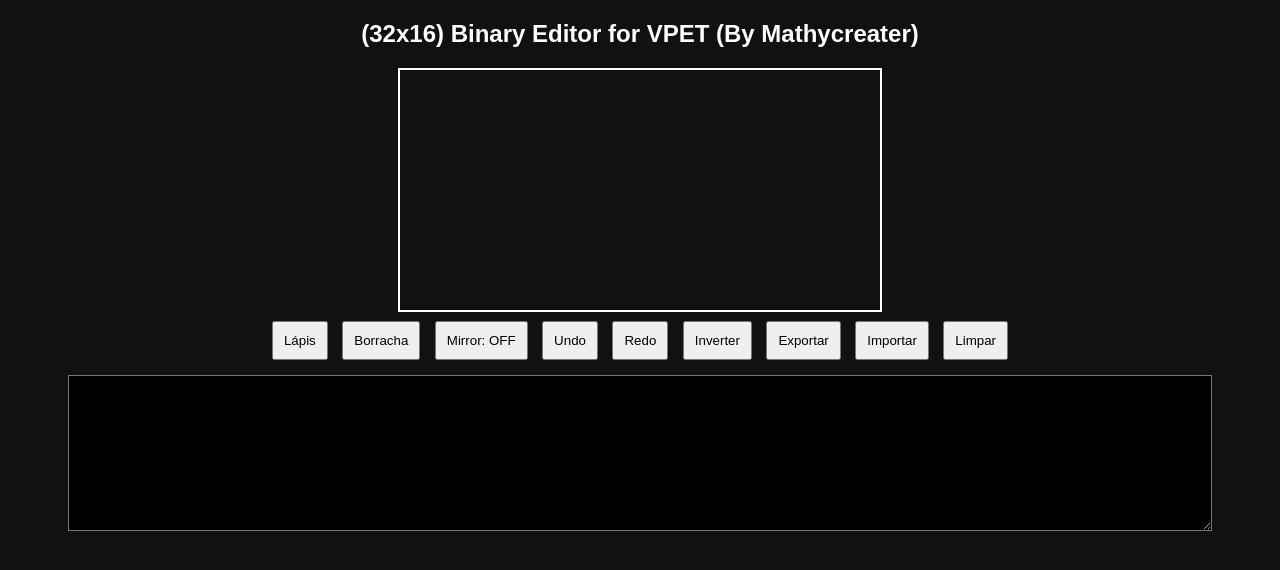
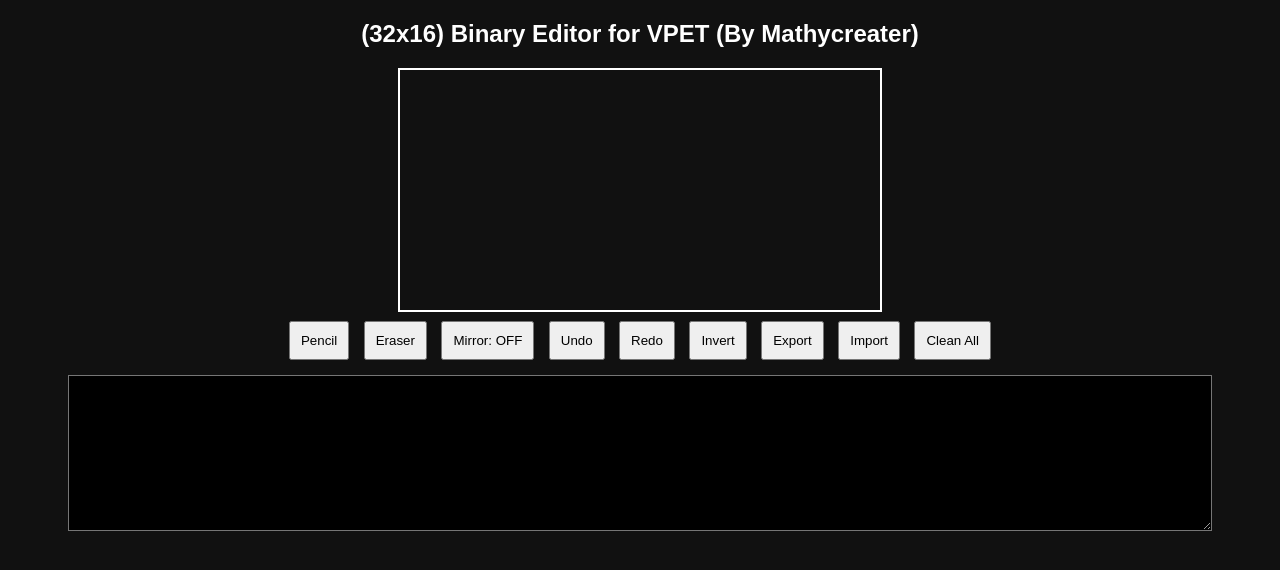
Before and after one commit to mathycreater/Bin-Editor-for-Vpet, a plain HTML site: page index.html in a window 1280 px wide. Drawn offline with Linux system fonts and the light colour scheme.

Commit message:
Update index.html

```diff
--- a/index.html
+++ b/index.html
@@ -35,15 +35,15 @@
 
 <canvas id="canvas"></canvas><br>
 
-<button onclick="setTool(1)">Lápis</button>
-<button onclick="setTool(0)">Borracha</button>
+<button onclick="setTool(1)">Pencil</button>
+<button onclick="setTool(0)">Eraser</button>
 <button onclick="toggleMirror()">Mirror: OFF</button>
 <button onclick="undo()">Undo</button>
 <button onclick="redo()">Redo</button>
-<button onclick="invertGrid()">Inverter</button>
-<button onclick="exportData()">Exportar</button>
-<button onclick="importData()">Importar</button>
-<button onclick="clearGrid()">Limpar</button>
+<button onclick="invertGrid()">Invert</button>
+<button onclick="exportData()">Export</button>
+<button onclick="importData()">Import</button>
+<button onclick="clearGrid()">Clean All</button>
 
 <br>
 
```
